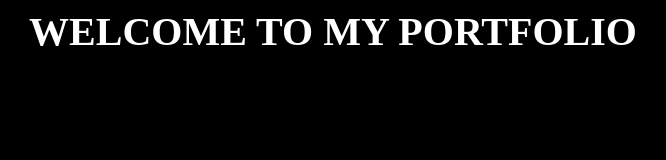
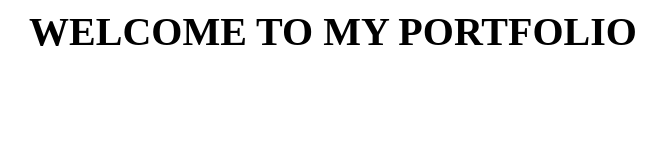
Before and after one commit to DazzedUpDas/AtulAravindDas, a plain HTML site: page index.html in a window 1280 px wide. Shown: the whole page, without its empty margins (307-973 px from the left). Drawn offline with Linux system fonts and the light colour scheme.

Commit message:
Update index.html

```diff
--- a/index.html
+++ b/index.html
@@ -2,10 +2,8 @@
   <title>ATUL ARAVIND DAS'S PORTFOLIO</title>
   <style>
     body{
-      font-family: "Times New Roman",Times,serif;
-      background-color:black;
-      color:white
-
+      background-color:white;
+      color:black
     }
     h1{
       font-size:40px;
```
